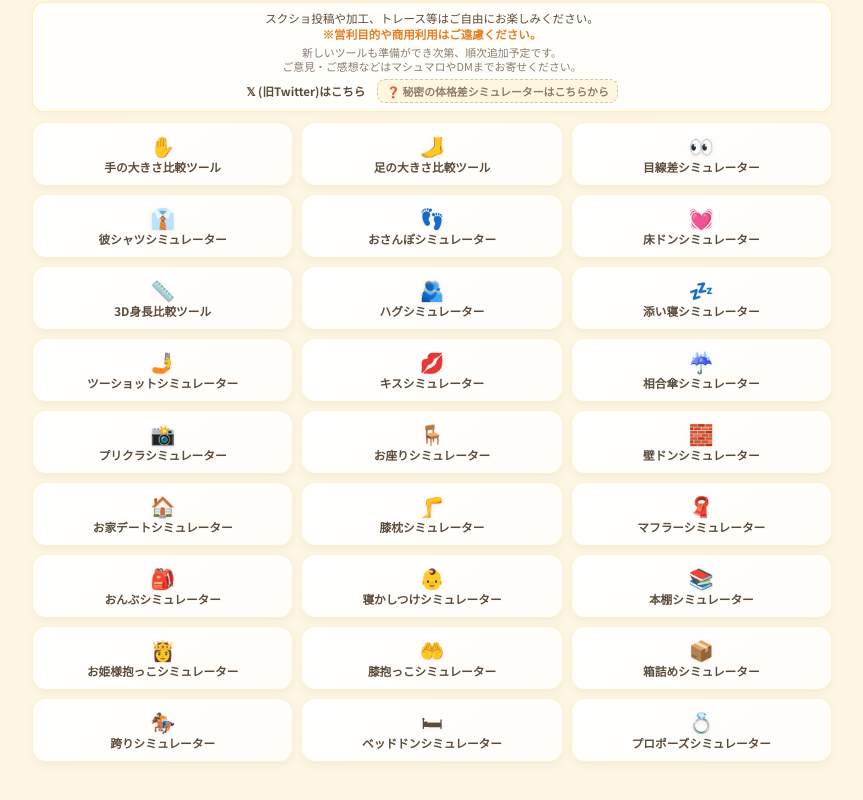
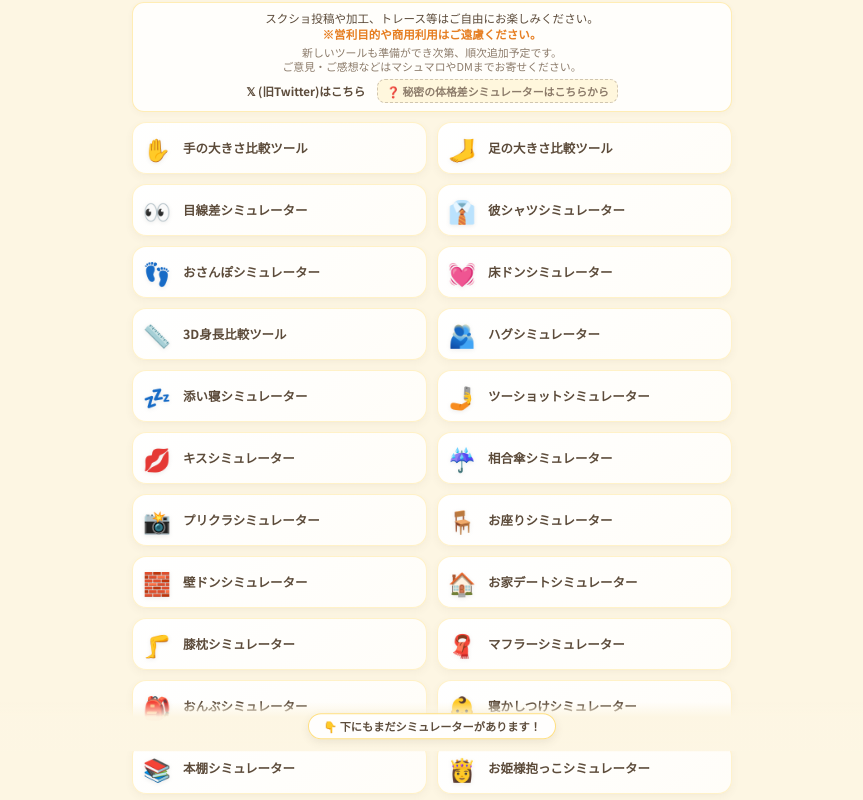
Before and after one commit to qwertyaz111/my-site-hub, a plain HTML site: page index.html in a window 1280 px wide. Shown: the part 50-850 px from the top of the page, without its empty margins (208-1071 px from the left). Drawn offline with Linux system fonts and the light colour scheme.

Commit message:
index.html を更新

```diff
--- a/index.html
+++ b/index.html
@@ -28,7 +28,7 @@
             background-color: var(--bg-color);
             color: var(--text-color);
             margin: 0;
-            padding: 12px 6px 50px 6px;
+            padding: 12px 10px 70px 10px; /* 一番下のカード下にしっかり余裕を持たせる */
             display: flex;
             flex-direction: column;
             align-items: center;
@@ -72,7 +72,7 @@
         /* --- 常に表示される超コンパクト案内エリア --- */
         .info-container {
             width: 100%;
-            max-width: 800px;
+            max-width: 600px;
             background: rgba(255, 255, 255, 0.85);
             backdrop-filter: blur(8px);
             border-radius: 12px;
@@ -140,12 +140,12 @@
             border-color: var(--primary-color);
         }
 
-        /* --- 3列固定カードコンテナ --- */
+        /* --- 2列固定カードコンテナ --- */
         .container {
             display: grid;
-            grid-template-columns: repeat(3, 1fr);
-            gap: 8px;
-            max-width: 800px;
+            grid-template-columns: repeat(2, 1fr);
+            gap: 10px;
+            max-width: 600px;
             width: 100%;
         }
 
@@ -153,20 +153,20 @@
         .card {
             background: linear-gradient(145deg, #ffffff, #fffdf8);
             border-radius: 14px;
-            padding: 10px 4px 8px;
+            padding: 12px 8px;
             text-decoration: none;
             color: inherit;
             box-shadow: 0 3px 8px rgba(92, 75, 58, 0.05), 0 1px 2px rgba(0, 0, 0, 0.02);
             transition: transform 0.2s cubic-bezier(0.34, 1.56, 0.64, 1), box-shadow 0.2s ease, border-color 0.2s ease;
             border: 1.5px solid rgba(255, 204, 51, 0.25);
             display: flex;
-            flex-direction: column;
+            flex-direction: row;
             align-items: center;
-            justify-content: center;
-            text-align: center;
-            gap: 4px;
+            justify-content: flex-start;
+            text-align: left;
+            gap: 10px;
             position: relative;
-            min-height: 64px;
+            min-height: 52px;
         }
 
         .card:not(.coming-soon):hover {
@@ -176,25 +176,61 @@
         }
 
         .icon {
-            font-size: 1.25rem;
+            font-size: 1.4rem;
             line-height: 1;
             filter: drop-shadow(0 1px 2px rgba(0,0,0,0.08));
+            flex-shrink: 0;
+            width: 32px;
+            text-align: center;
         }
 
         .title {
             font-weight: 700;
-            font-size: 0.73rem;
-            line-height: 1.2;
+            font-size: 0.78rem;
+            line-height: 1.3;
             word-break: break-word;
             color: var(--text-color);
         }
 
+        /* --- 下の方にもあることを知らせるフローティング誘導バー --- */
+        .scroll-hint-banner {
+            position: fixed;
+            bottom: 0;
+            left: 0;
+            width: 100%;
+            background: linear-gradient(to top, rgba(253, 246, 227, 0.98) 70%, rgba(253, 246, 227, 0));
+            padding: 10px 0 12px;
+            text-align: center;
+            pointer-events: none;
+            z-index: 100;
+            animation: bounceHint 1.8s infinite ease-in-out;
+        }
+
+        .scroll-hint-content {
+            display: inline-block;
+            background: rgba(255, 255, 255, 0.92);
+            border: 1px solid rgba(255, 204, 51, 0.6);
+            color: var(--text-color);
+            font-size: 0.7rem;
+            font-weight: 700;
+            padding: 4px 14px;
+            border-radius: 20px;
+            box-shadow: 0 3px 8px rgba(92, 75, 58, 0.1);
+            pointer-events: auto;
+        }
+
+        @keyframes bounceHint {
+            0%, 100% { transform: translateY(0); }
+            50% { transform: translateY(3px); }
+        }
+
         @media (max-width: 480px) {
-            body { padding: 8px 4px 50px 4px; }
-            .container { gap: 6px; }
-            .card { padding: 8px 3px 6px; min-height: 58px; border-radius: 12px; }
-            .icon { font-size: 1.1rem; }
-            .title { font-size: 0.65rem; letter-spacing: -0.02em; }
+            body { padding: 8px 6px 75px 6px; }
+            .container { gap: 8px; }
+            .card { padding: 10px 8px; min-height: 48px; border-radius: 12px; }
+            .icon { font-size: 1.25rem; width: 28px; }
+            .title { font-size: 0.72rem; }
+            .scroll-hint-content { font-size: 0.65rem; padding: 3px 12px; }
         }
     </style>
 </head>
@@ -337,26 +373,32 @@
         <div class="title">膝抱っこシミュレーター</div>
     </a>
 
-<a href="https://qwertyaz111.github.io/hakozume-simulator/" class="card">
+    <a href="https://qwertyaz111.github.io/hakozume-simulator/" class="card">
         <div class="icon">📦</div>
         <div class="title">箱詰めシミュレーター</div>
     </a>
 
-<a href="https://qwertyaz111.github.io/straddling-simulator/" class="card">
+    <a href="https://qwertyaz111.github.io/straddling-simulator/" class="card">
         <div class="icon">🏇</div>
         <div class="title">跨りシミュレーター</div>
     </a>
 
-<a href="https://qwertyaz111.github.io/beddon-simulator/" class="card">
+    <a href="https://qwertyaz111.github.io/beddon-simulator/" class="card">
         <div class="icon">🛏</div>
         <div class="title">ベッドドンシミュレーター</div>
     </a>
 
-<a href="https://qwertyaz111.github.io/propose-simulator/" class="card">
+    <a href="https://qwertyaz111.github.io/propose-simulator/" class="card">
         <div class="icon">💍</div>
         <div class="title">プロポーズシミュレーター</div>
     </a>
+</div>
 
+<!-- 下の方にもあることを知らせる目印バナー -->
+<div class="scroll-hint-banner">
+    <div class="scroll-hint-content">
+        👇 下にもまだシミュレーターがあります！
+    </div>
 </div>
 
 </body>
```
